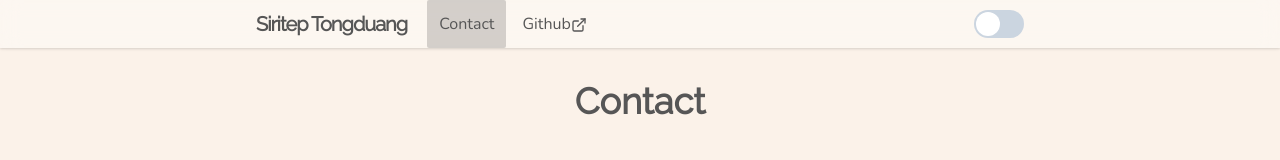
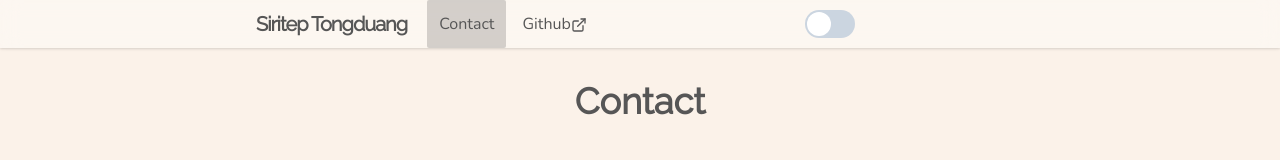
Before and after one commit to ppond454/homepage, a Next.js app: page /contact in a window 1280 px wide. Shown: the top 160 px of the page. Built offline with nearby package versions, Linux system fonts and the light colour scheme; no server answers.

Commit message:
15/05/22

```diff
--- a/components/intro.tsx
+++ b/components/intro.tsx
@@ -22,7 +22,7 @@ const Intro = (props: Props) => {
 
 
   return (
-    <Motions inView={inView} name="intro" >
+    <Motions inView={inView}>
       <Container pt="20" ref={ref}>
         <Box
           bg={useColorModeValue("#D7CEC6", "whiteAlpha.200")}
--- a/components/nav.tsx
+++ b/components/nav.tsx
@@ -45,9 +45,9 @@ const nav = (props: Props) => {
         p={{ base: "3", md: "0" }}
         display="flex"
         maxW="container.md"
-        wrap="warp"
-        align="center"
-        justify="space-between"
+        // wrap="warp"
+        // align="center"
+        // justify="space-between"
       >
         <Flex align="center" mr={5}>
           <NextLink href="/">
@@ -82,7 +82,7 @@ const nav = (props: Props) => {
           {/* <Spacer  /> */}
         </Stack>
 
-        <Box flex={1} align="right">
+        <Box flex={1} >
           <Toggle />
 
           <Box ml={2} display={{ base: "inline-block", md: "none" }}>
```
Also changed, not shown: package.json (+4 -5 lines), 1 other file (tests, documents, lock files or other folders).
